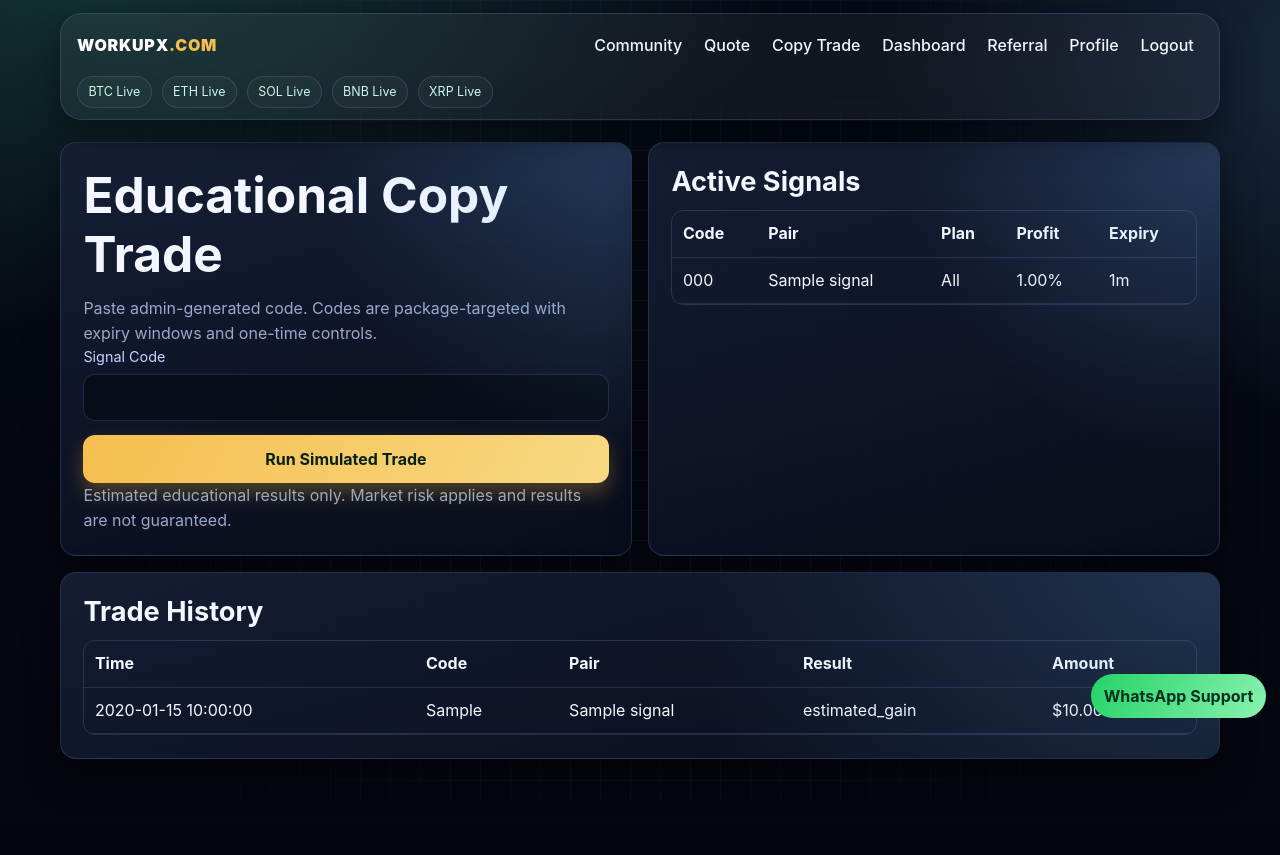
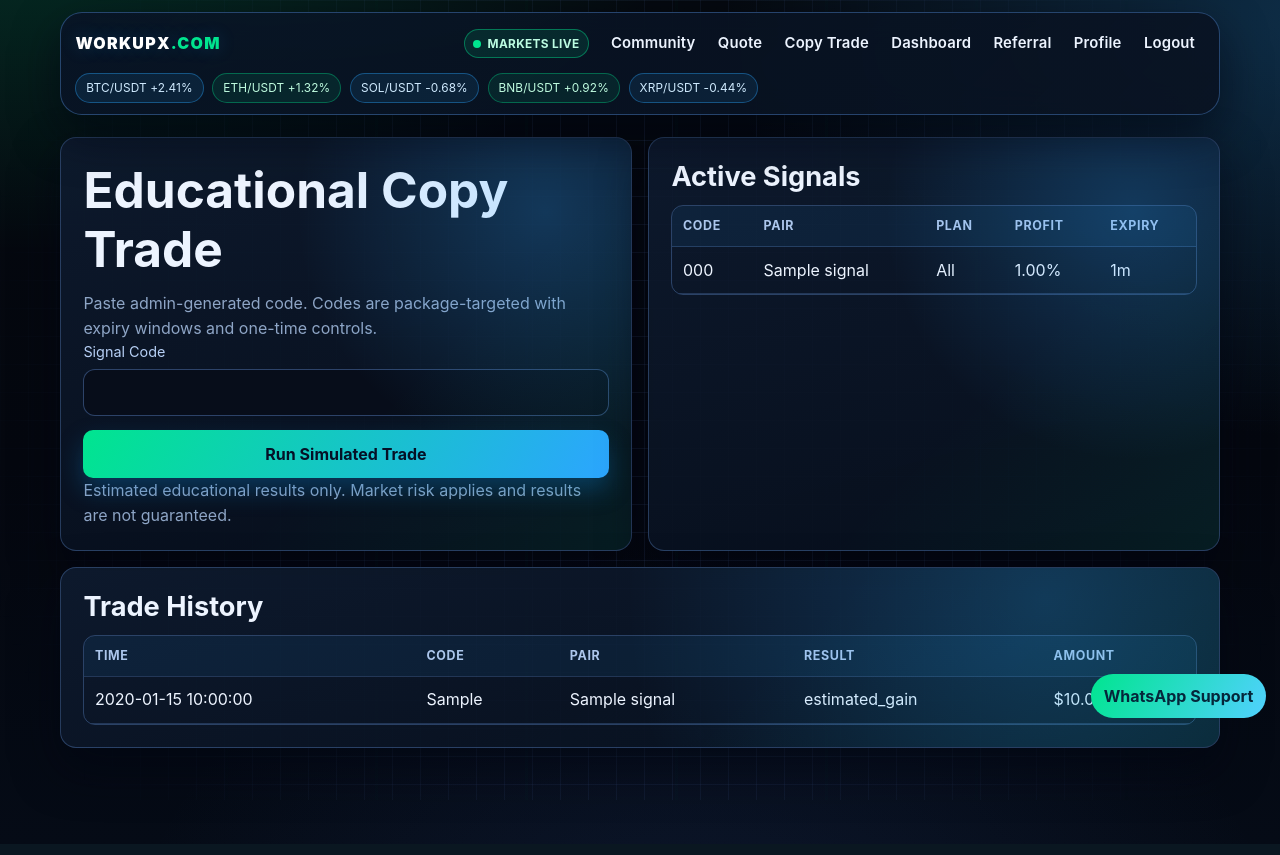
Before and after one commit to RishiModiser/workupx, a PHP site: page /trade.php in a window 1280 px wide. Run offline with PHP 8.4, Linux system fonts and the light colour scheme; the visitor is signed in with stand-in values (Sample User, id 1); tables that the repository leaves empty hold one stand-in row (values such as "Sample post"); some libraries are stand-ins or nearby versions.

Commit message:
Redesign global UI with trading-style theme
Agent-Logs-Url: https://github.com/RishiModiser/workupx/sessions/a6f08935-8438-4dd5-a413-4685af71d26d

Co-authored-by: RishiModiser <232656308+RishiModiser@users.noreply.github.com>

```diff
--- a/assets/css/styles.css
+++ b/assets/css/styles.css
@@ -1,18 +1,18 @@
 :root {
-  --bg: #05070d;
-  --bg-soft: #0d1324;
-  --panel: rgba(16, 22, 39, 0.75);
-  --panel-strong: rgba(8, 12, 24, 0.95);
-  --glass: rgba(255, 255, 255, 0.05);
-  --line: rgba(151, 173, 255, 0.18);
-  --line-strong: rgba(151, 173, 255, 0.3);
-  --text: #f3f7ff;
-  --muted: #9aa8c9;
-  --accent: #4df4c7;
-  --accent-2: #69b8ff;
-  --gold: #f5be4f;
-  --danger: #ff5d7a;
-  --shadow: 0 14px 36px rgba(0, 0, 0, 0.45);
+  --bg: #060b12;
+  --bg-soft: #0c1626;
+  --panel: rgba(14, 24, 40, 0.82);
+  --panel-strong: rgba(8, 14, 27, 0.96);
+  --glass: rgba(10, 18, 32, 0.72);
+  --line: rgba(90, 132, 198, 0.3);
+  --line-strong: rgba(98, 165, 255, 0.52);
+  --text: #edf4ff;
+  --muted: #8ea5c6;
+  --accent: #00e58f;
+  --accent-2: #2ca5ff;
+  --gold: #f8cb58;
+  --danger: #ff5f73;
+  --shadow: 0 20px 46px rgba(1, 6, 18, 0.58);
   --radius-sm: 12px;
   --radius-md: 16px;
   --radius-lg: 22px;
@@ -34,12 +34,13 @@ body {
 }
 
 body {
-  font-family: Inter, system-ui, -apple-system, Segoe UI, Arial, sans-serif;
+  font-family: "Inter", "IBM Plex Sans", system-ui, -apple-system, Segoe UI, Arial, sans-serif;
   color: var(--text);
   background:
-    radial-gradient(1100px 680px at 8% -10%, rgba(77, 244, 199, 0.2), transparent 62%),
-    radial-gradient(900px 620px at 110% 8%, rgba(105, 184, 255, 0.2), transparent 58%),
-    linear-gradient(180deg, #060a15, #04060f);
+    radial-gradient(1150px 700px at 2% -20%, rgba(0, 229, 143, 0.21), transparent 60%),
+    radial-gradient(980px 680px at 104% 2%, rgba(44, 165, 255, 0.24), transparent 62%),
+    radial-gradient(900px 700px at 55% 118%, rgba(46, 80, 151, 0.18), transparent 65%),
+    linear-gradient(180deg, #05090f, #04070f 55%, #050b16);
   line-height: 1.55;
   overflow-x: hidden;
 }
@@ -47,11 +48,27 @@ body {
 .bg-grid {
   position: fixed;
   inset: 0;
-  z-index: -2;
+  z-index: -3;
   pointer-events: none;
-  background-image: linear-gradient(rgba(130, 151, 229, 0.08) 1px, transparent 1px), linear-gradient(90deg, rgba(130, 151, 229, 0.08) 1px, transparent 1px);
-  background-size: 30px 30px;
-  mask-image: radial-gradient(circle at center, #000 34%, transparent 90%);
+  background-image:
+    linear-gradient(rgba(94, 134, 206, 0.14) 1px, transparent 1px),
+    linear-gradient(90deg, rgba(94, 134, 206, 0.14) 1px, transparent 1px);
+  background-size: 28px 28px;
+  mask-image: radial-gradient(circle at center, #000 30%, transparent 90%);
+}
+
+.bg-grid::after {
+  content: '';
+  position: absolute;
+  inset: 0;
+  background:
+    repeating-linear-gradient(
+      90deg,
+      transparent 0 75px,
+      rgba(0, 229, 143, 0.035) 75px 78px,
+      transparent 78px 150px
+    );
+  opacity: 0.7;
 }
 
 ::-webkit-scrollbar {
@@ -70,7 +87,7 @@ body {
 
 .glass {
   backdrop-filter: blur(16px);
-  background: var(--glass);
+  background: linear-gradient(155deg, rgba(12, 24, 42, 0.9), rgba(8, 15, 28, 0.82));
   border: 1px solid var(--line);
   box-shadow: var(--shadow);
 }
@@ -83,31 +100,63 @@ body {
 
 .topbar {
   position: sticky;
-  top: 0.65rem;
+  top: 0.6rem;
   z-index: 60;
   width: min(1160px, 100% - 2rem);
-  margin: 0.8rem auto 0;
+  margin: 0.75rem auto 0;
   border-radius: var(--radius-lg);
-  padding: var(--space-2) var(--space-3);
+  padding: 0.7rem 0.9rem;
+  border-color: rgba(98, 165, 255, 0.34);
+  background:
+    linear-gradient(135deg, rgba(8, 20, 37, 0.94), rgba(9, 18, 33, 0.88)),
+    radial-gradient(800px 200px at 15% -45%, rgba(0, 229, 143, 0.2), transparent 55%);
 }
 
 .topbar-main {
   display: flex;
   align-items: center;
   justify-content: space-between;
-  gap: var(--space-3);
+  gap: 0.5rem;
+  flex-wrap: wrap;
 }
 
 .brand {
   text-decoration: none;
   color: #fff;
   font-weight: 900;
-  letter-spacing: 0.05em;
+  letter-spacing: 0.08em;
   font-size: 1rem;
+  text-shadow: 0 0 18px rgba(44, 165, 255, 0.22);
 }
 
 .brand span {
-  color: var(--gold);
+  color: var(--accent);
+}
+
+.market-status {
+  display: inline-flex;
+  align-items: center;
+  gap: 0.38rem;
+  margin-left: auto;
+  margin-right: 0.25rem;
+  font-size: 0.74rem;
+  font-weight: 700;
+  letter-spacing: 0.03em;
+  color: #bcfce2;
+  border: 1px solid rgba(0, 229, 143, 0.42);
+  border-radius: 999px;
+  padding: 0.27rem 0.55rem;
+  background: rgba(0, 229, 143, 0.11);
+}
+
+.market-status::before {
+  content: '';
+  width: 8px;
+  height: 8px;
+  border-radius: 50%;
+  background: var(--accent);
+  box-shadow: 0 0 0 0 rgba(0, 229, 143, 0.6);
+  animation: pulse 1.7s infinite;
 }
 
 .topbar-nav {
@@ -121,9 +170,18 @@ body {
   position: relative;
   color: var(--text);
   text-decoration: none;
-  font-weight: 500;
-  padding: 0.48rem 0.58rem;
+  font-weight: 600;
+  font-size: 0.93rem;
+  letter-spacing: 0.01em;
+  padding: 0.5rem 0.6rem;
   border-radius: 10px;
+  transition: color 0.18s ease, background-color 0.18s ease;
+}
+
+.topbar-nav a:hover,
+.topbar-nav a:focus-visible {
+  color: #e8f6ff;
+  background: rgba(44, 165, 255, 0.12);
 }
 
 .topbar-nav a::after {
@@ -166,20 +224,27 @@ body {
 }
 
 .ticker {
-  margin-top: var(--space-2);
+  margin-top: 0.6rem;
   display: flex;
   overflow: hidden;
-  gap: 0.6rem;
+  gap: 0.55rem;
   white-space: nowrap;
 }
 
 .ticker span {
-  font-size: 0.78rem;
-  padding: 0.32rem 0.66rem;
+  font-size: 0.74rem;
+  letter-spacing: 0.01em;
+  padding: 0.3rem 0.62rem;
   border-radius: 999px;
-  border: 1px solid var(--line);
-  background: rgba(255, 255, 255, 0.03);
-  color: #c9f7e8;
+  border: 1px solid rgba(0, 229, 143, 0.35);
+  background: rgba(0, 229, 143, 0.09);
+  color: #bffce0;
+}
+
+.ticker span:nth-child(odd) {
+  border-color: rgba(44, 165, 255, 0.38);
+  background: rgba(44, 165, 255, 0.1);
+  color: #d0ebff;
 }
 
 h1,
@@ -213,8 +278,8 @@ p {
 .card {
   position: relative;
   border-radius: var(--radius-md);
-  border: 1px solid var(--line);
-  background: linear-gradient(165deg, rgba(23, 32, 56, 0.9), rgba(10, 14, 28, 0.92));
+  border: 1px solid rgba(90, 132, 198, 0.38);
+  background: linear-gradient(165deg, rgba(14, 27, 47, 0.92), rgba(7, 15, 28, 0.94));
   box-shadow: var(--shadow);
   padding: var(--space-4);
   overflow: hidden;
@@ -225,7 +290,9 @@ p {
   position: absolute;
   inset: 0;
   pointer-events: none;
-  background: radial-gradient(circle at top right, rgba(105, 184, 255, 0.2), transparent 45%);
+  background:
+    radial-gradient(circle at 85% 18%, rgba(44, 165, 255, 0.24), transparent 42%),
+    linear-gradient(135deg, transparent 60%, rgba(0, 229, 143, 0.07));
 }
 
 .hero {
@@ -368,18 +435,26 @@ p {
   text-decoration: none;
   font-weight: 700;
   border: 0;
-  border-radius: 12px;
+  border-radius: 10px;
   padding: 0.74rem 1rem;
   cursor: pointer;
-  color: #072214;
-  background: linear-gradient(120deg, #f5be4f, #f8d982);
-  box-shadow: 0 10px 20px rgba(230, 178, 62, 0.3);
+  color: #051026;
+  background: linear-gradient(120deg, #00e58f, #2ca5ff);
+  box-shadow: 0 12px 24px rgba(11, 126, 202, 0.34);
+  transition: transform 0.22s ease, box-shadow 0.22s ease, filter 0.22s ease;
+}
+
+.btn:hover,
+.btn:focus-visible {
+  transform: translateY(-2px);
+  box-shadow: 0 18px 30px rgba(11, 126, 202, 0.4);
+  filter: brightness(1.03);
 }
 
 .btn-outline {
-  color: #cffcf0;
-  border: 1px solid rgba(77, 244, 199, 0.52);
-  background: rgba(77, 244, 199, 0.08);
+  color: #cde4ff;
+  border: 1px solid rgba(44, 165, 255, 0.5);
+  background: rgba(44, 165, 255, 0.13);
   box-shadow: none;
 }
 
@@ -437,7 +512,7 @@ label {
   display: grid;
   gap: 0.38rem;
   font-size: 0.9rem;
-  color: #c5d5ff;
+  color: #b6cff5;
 }
 
 input,
@@ -452,7 +527,7 @@ select,
 textarea {
   width: 100%;
   border-radius: 12px;
-  border: 1px solid var(--line);
+  border: 1px solid rgba(90, 132, 198, 0.46);
   background: var(--panel-strong);
   color: var(--text);
   padding: 0.72rem 0.8rem;
@@ -490,7 +565,7 @@ details summary:focus-visible {
 .table-wrap {
   overflow: auto;
   border-radius: 12px;
-  border: 1px solid var(--line);
+  border: 1px solid rgba(90, 132, 198, 0.4);
 }
 
 .table {
@@ -502,8 +577,16 @@ details summary:focus-visible {
 .table td {
   padding: 0.66rem;
   text-align: left;
-  border-bottom: 1px solid rgba(151, 173, 255, 0.16);
+  border-bottom: 1px solid rgba(90, 132, 198, 0.3);
   white-space: nowrap;
+}
+
+.table th {
+  font-size: 0.78rem;
+  text-transform: uppercase;
+  letter-spacing: 0.05em;
+  color: #acc6ec;
+  background: rgba(44, 165, 255, 0.08);
 }
 
 .coin-row {
@@ -601,9 +684,9 @@ details summary:focus-visible {
   text-decoration: none;
   border-radius: 999px;
   padding: 0.6rem 0.82rem;
-  color: #03311e;
+  color: #05273b;
   font-weight: 700;
-  background: linear-gradient(120deg, #24d366, #8af2b0);
+  background: linear-gradient(120deg, #00e58f, #51d1ff);
 }
 
 .reveal {
--- a/includes/header.php
+++ b/includes/header.php
@@ -23,6 +23,7 @@ $metaDescription = $metaDescription ?? 'WORKUPX community investment education p
 <header class="topbar glass">
     <div class="topbar-main">
         <a href="/" class="brand">WORKUPX<span>.COM</span></a>
+        <span class="market-status" aria-label="Market status">MARKETS LIVE</span>
         <button class="menu-toggle" type="button" aria-label="Toggle navigation" aria-expanded="false" data-nav-toggle>
             <span></span><span></span><span></span>
         </button>
@@ -42,11 +43,11 @@ $metaDescription = $metaDescription ?? 'WORKUPX community investment education p
         </nav>
     </div>
     <div class="ticker" aria-hidden="true">
-        <span>BTC Live</span>
-        <span>ETH Live</span>
-        <span>SOL Live</span>
-        <span>BNB Live</span>
-        <span>XRP Live</span>
+        <span>BTC/USDT +2.41%</span>
+        <span>ETH/USDT +1.32%</span>
+        <span>SOL/USDT -0.68%</span>
+        <span>BNB/USDT +0.92%</span>
+        <span>XRP/USDT -0.44%</span>
     </div>
 </header>
 <main class="container">
```
Also changed, not shown: other parts of assets/css/styles.css (+49 -34 lines).
